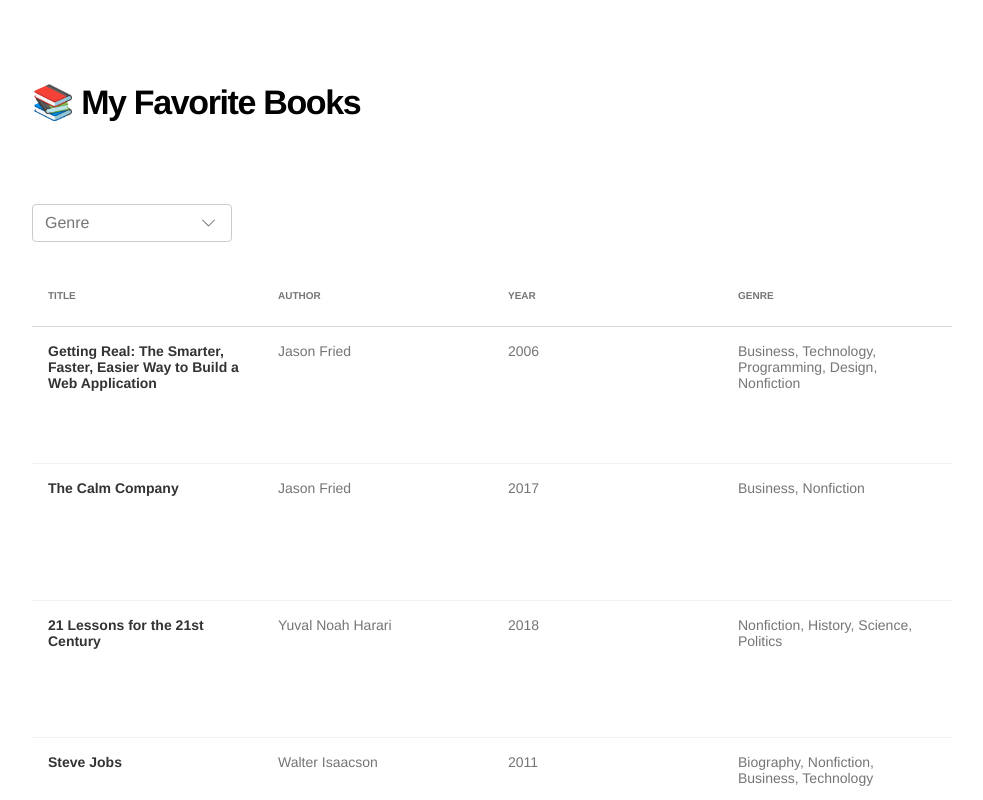
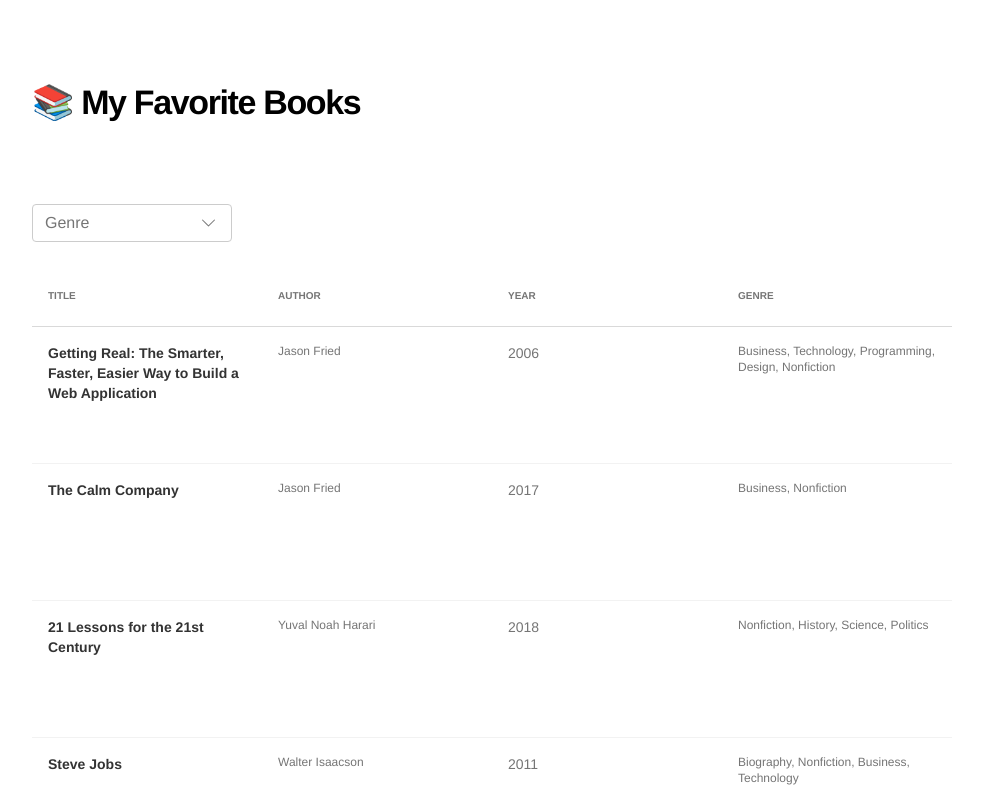
Before and after one commit to KirbyMcKenzie/my-favourite-books, a Next.js app: page / in a window 1280 px wide. Shown: the top 800 px of the page, without its empty margins (48-1031 px from the left). Built offline with nearby package versions, Linux system fonts and the light colour scheme.

Commit message:
Update typography throughout app to better match designs

```diff
--- a/src/app/components/BookTable/BookTable.jsx
+++ b/src/app/components/BookTable/BookTable.jsx
@@ -9,13 +9,13 @@ import styles from "./BookTable.module.scss";
 const booksApi = new Books();
 
 const columns = [
-  { key: "title", header: "Title", cellClass: "text-content-sm-bold" },
-  { key: "author", header: "Author", cellClass: "text-content-xs" },
-  { key: "year", header: "Year", cellClass: "text-content-sm" },
+  { key: "title", header: "Title", cellClass: "text-content-2-bold" },
+  { key: "author", header: "Author", cellClass: "text-content-4" },
+  { key: "year", header: "Year", cellClass: "text-content-2" },
   {
     key: "genre",
     header: "Genre",
-    cellClass: "text-content-xs",
+    cellClass: "text-content-4",
     render: (values) =>
       values.map(
         (value, index) => `${index !== 0 ? "," : ""} ${titleCase(value)}`
--- a/src/app/components/SearchableSelect/SearchableSelect.module.scss
+++ b/src/app/components/SearchableSelect/SearchableSelect.module.scss
@@ -75,7 +75,9 @@
     overflow-y: auto;
 
     .option {
-      padding: 8px 12px;
+      line-height: 20px;
+      padding: 6px 8px;
+      font-size: 14px;
       cursor: pointer;
 
       &:hover {
--- a/src/app/components/Table/Table.module.scss
+++ b/src/app/components/Table/Table.module.scss
@@ -44,9 +44,8 @@
       flex: 1;
       height: 136px;
       padding: 16px;
+      vertical-align: top;
       text-align: left;
-      vertical-align: top;
-      font-size: 14px;
     }
   }
 }
--- a/src/app/components/Table/TableLoader/TableLoader.jsx
+++ b/src/app/components/Table/TableLoader/TableLoader.jsx
@@ -7,7 +7,7 @@ const TableLoader = ({ colSpan, loaderStyles }) => {
       <td colSpan={colSpan} className={`${styles.loadingCell} ${loaderStyles}`}>
         <div className={styles.loader}>
           <LoadingSpinner />
-          {"Loading..."}
+          <span className="text-content-3">{"Loading..."}</span>
         </div>
       </td>
     </tr>
--- a/src/app/components/Table/TableLoader/TableLoader.module.scss
+++ b/src/app/components/Table/TableLoader/TableLoader.module.scss
@@ -17,4 +17,5 @@
   align-items: center;
   column-gap: 8px;
   margin: 36px 0px;
+  color: var(--content-light);
 }
--- a/src/app/page.js
+++ b/src/app/page.js
@@ -6,7 +6,7 @@ export default async function Home() {
   return (
     <main className={styles.main}>
       <div className={styles.headerContainer}>
-        <h1 className={styles.header}>{"📚 My Favorite Books"}</h1>
+        <h1 className="text-heading-1">{"📚 My Favorite Books"}</h1>
       </div>
       <BookTable />
     </main>
--- a/src/app/page.module.scss
+++ b/src/app/page.module.scss
@@ -3,13 +3,6 @@
   flex-direction: column;
   margin: 80px;
 
-  .header {
-    font-size: 34px;
-    font-weight: 700;
-    line-height: 44px;
-    letter-spacing: -1.36px;
-  }
-
   .headerContainer {
     margin-bottom: 80px;
   }
--- a/src/app/styles/globals.scss
+++ b/src/app/styles/globals.scss
@@ -5,6 +5,7 @@
 
   --content-bold: #333333;
   --content-medium: #757575;
+  --content-light: #9e9e9e;
 }
 
 html,
@@ -30,24 +31,39 @@ a {
   text-decoration: none;
 }
 
-.text-content-sm {
-  font-size: 14px;
+.text-content-base {
+  font-weight: 400;
   color: var(--content-medium);
 }
 
-.text-content-sm-bold {
+.text-heading-1 {
+  font-size: 34px;
+  font-weight: 700;
+  line-height: 44px;
+  letter-spacing: -1.36px;
+}
+
+.text-content-2 {
+  @extend .text-content-base;
+  line-height: 20px;
+  font-size: 14px;
+}
+
+.text-content-2-bold {
+  line-height: 20px;
   font-size: 14px;
   font-weight: 700;
   color: var(--content-bold);
 }
 
-.text-content-xs {
-  font-size: 12px;
-  color: var(--content-medium);
+.text-content-3 {
+  @extend .text-content-base;
+  line-height: 16px;
+  font-size: 13px;
 }
 
-.text-content-xs-bold {
+.text-content-4 {
+  @extend .text-content-base;
+  line-height: 16px;
   font-size: 12px;
-  font-weight: 700;
-  color: var(--content-bold);
 }
```
